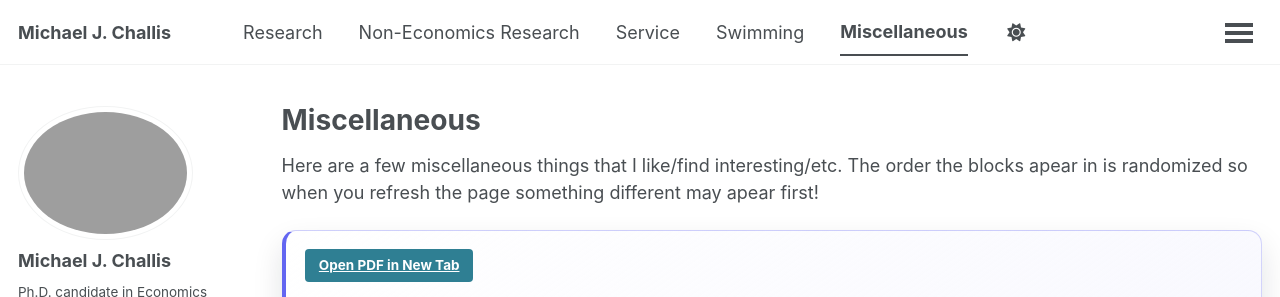
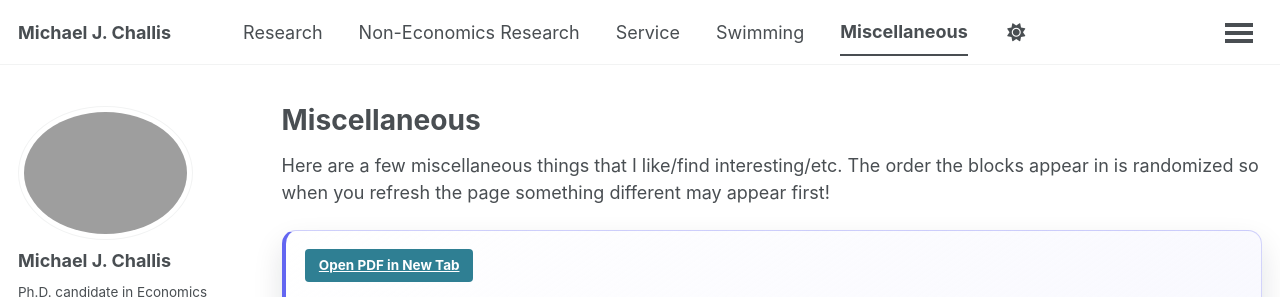
Before and after one commit to MichaelChallis/MichaelChallis.github.io, a Jekyll site: the page built from _pages/fun.md, in a window 1280 px wide and 900 px high, cut to the strip 0-297 px from the top of the window. Built offline with Jekyll 4.4.1, drawn with Linux system fonts in a browser that asks for light colours; some web fonts are replaced.

Commit message:
Update fun.md

```diff
--- a/_pages/fun.md
+++ b/_pages/fun.md
@@ -5,7 +5,7 @@ permalink: /fun/
 author_profile: true
 ---
 
-Here are a few miscellaneous things that I like/find interesting/etc. The order the blocks apear in is randomized so when you refresh the page something different may apear first!
+Here are a few miscellaneous things that I like/find interesting/etc. The order the blocks appear in is randomized so when you refresh the page something different may appear first!
 
 <div id="genealogy-panel" class="fun-panel genealogy-card">
   <p>
```
